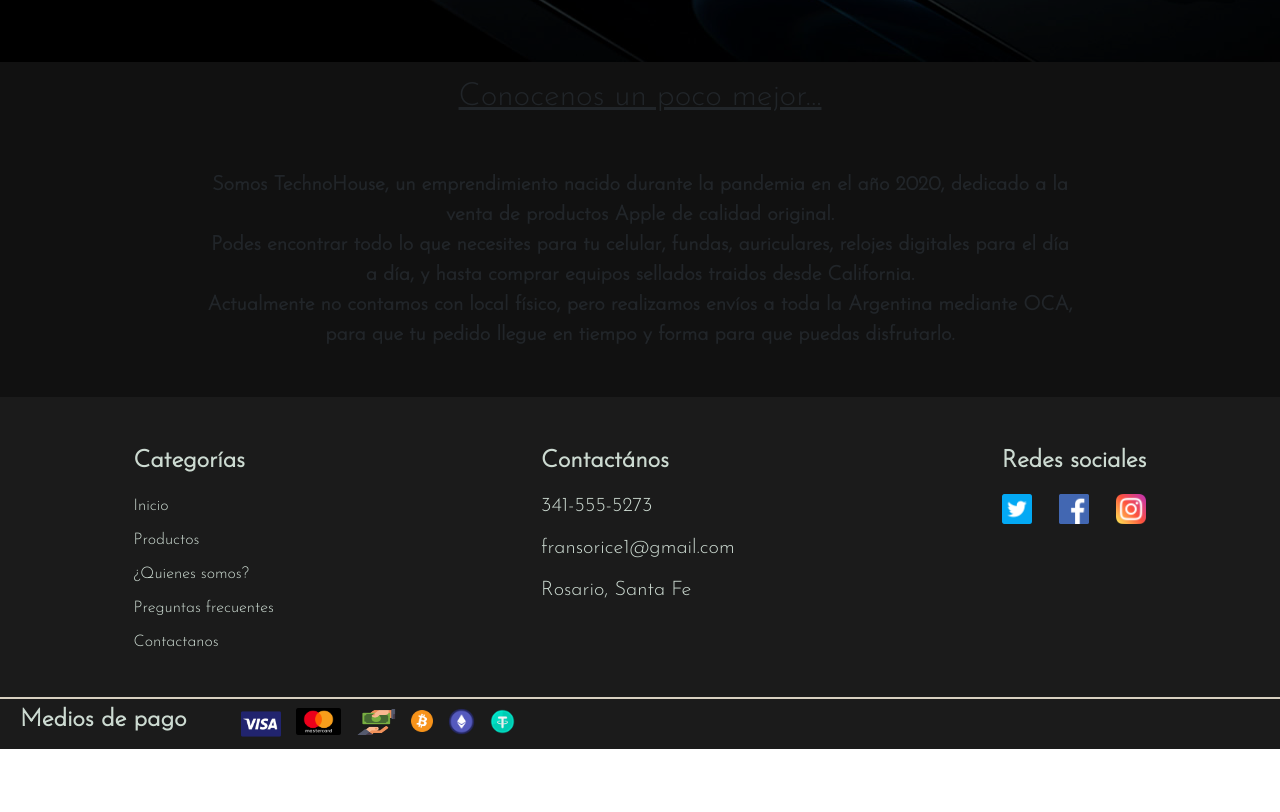
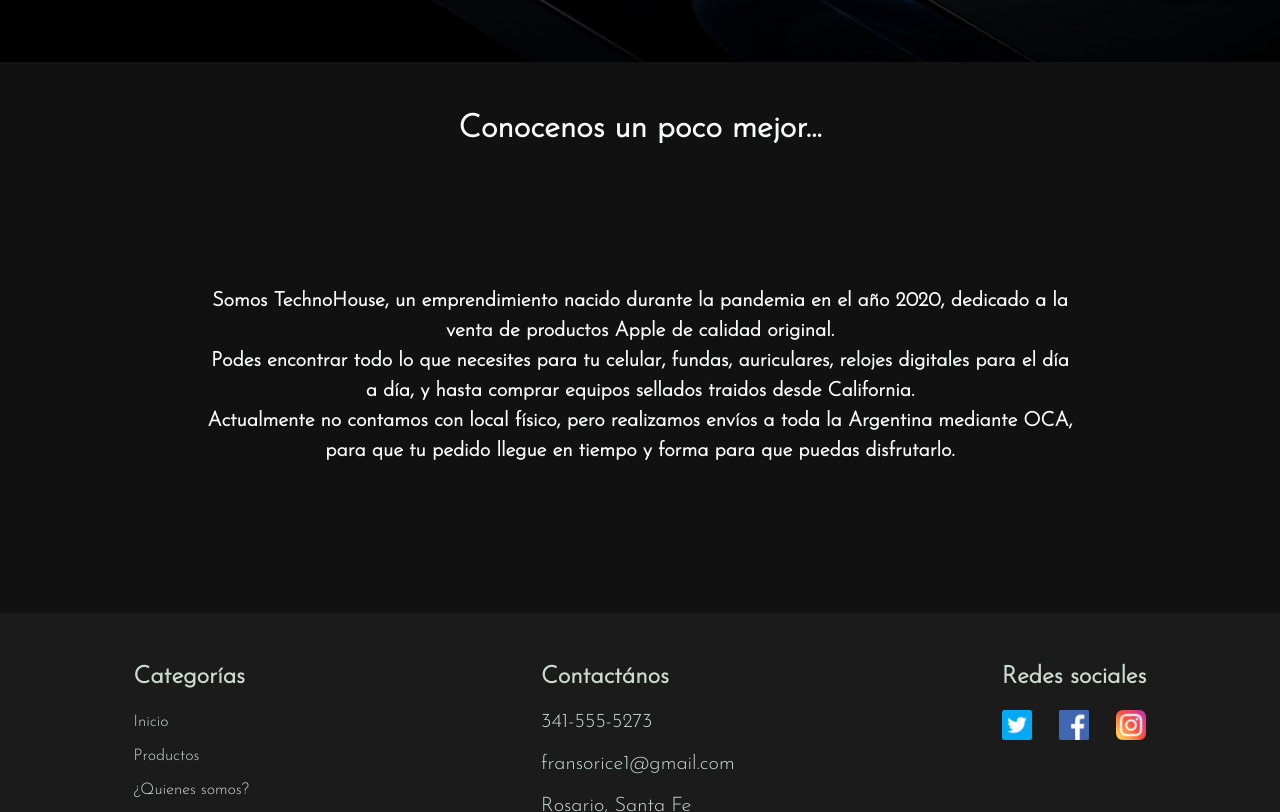
Before and after one commit to fransorice/clase10-github, a website: page Pages/quienessomos.html in a window 1280 px wide. Shown: the part 625-1437 px from the top of the page. Before the commit the page ends 1374 px from the top, so only its background shows below. Drawn offline with nearby package versions, Linux system fonts and the light colour scheme.

Commit message:
modificacion seccion conocenosmejor

```diff
--- a/Pages/quienessomos.html
+++ b/Pages/quienessomos.html
@@ -55,8 +55,8 @@
                     </div>
             </div>
             <!-- CONOCENOS MEJOR -->
-            <h2 class="text-decoration-underline text-center p-3">Conocenos un poco mejor...</h2>
-            <div class="d-flex paragraphWhoWeAre">
+            <h2 class="fw-bold text-light text-center pt-5">Conocenos un poco mejor...</h2>
+            <div class="d-flex paragraphWhoWeAre text-light">
                 <p class="fs-5 fw-semibold paragraphWhoWeAre__p">
                     Somos TechnoHouse, un emprendimiento nacido durante la pandemia en el año 2020, dedicado a la venta de productos Apple de calidad original. <br>
                     Podes encontrar todo lo que necesites para tu celular, fundas, auriculares, relojes digitales para el día a día, y hasta comprar equipos sellados traidos desde California. <br>
--- a/scss/_article.scss
+++ b/scss/_article.scss
@@ -106,6 +106,7 @@
 
 .paragraphWhoWeAre {
     justify-content: center;
+    padding: 100px;
 }
 
 @keyframes cursor {50% {border-color: transparent}}
```
Also changed, not shown: css/style.css.
